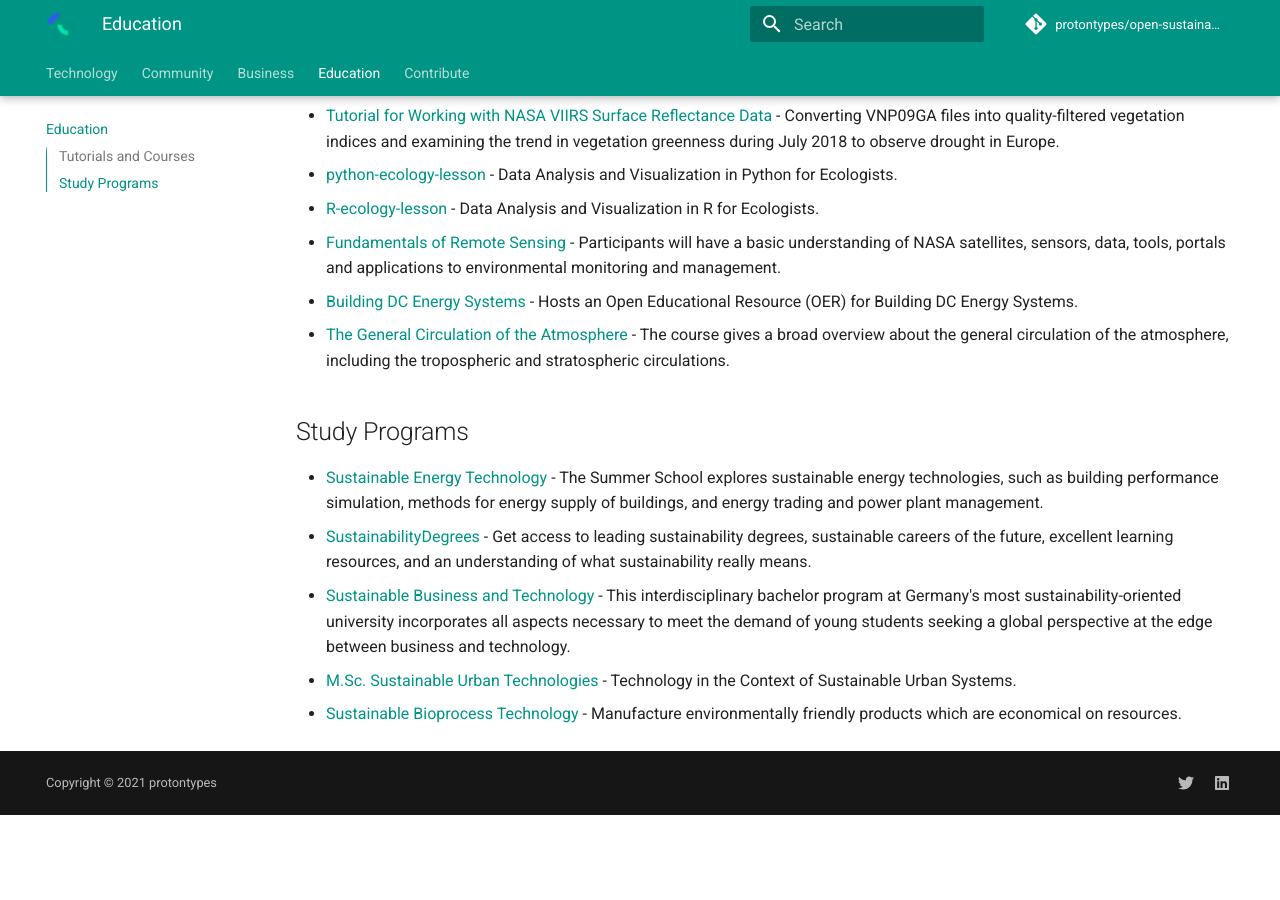
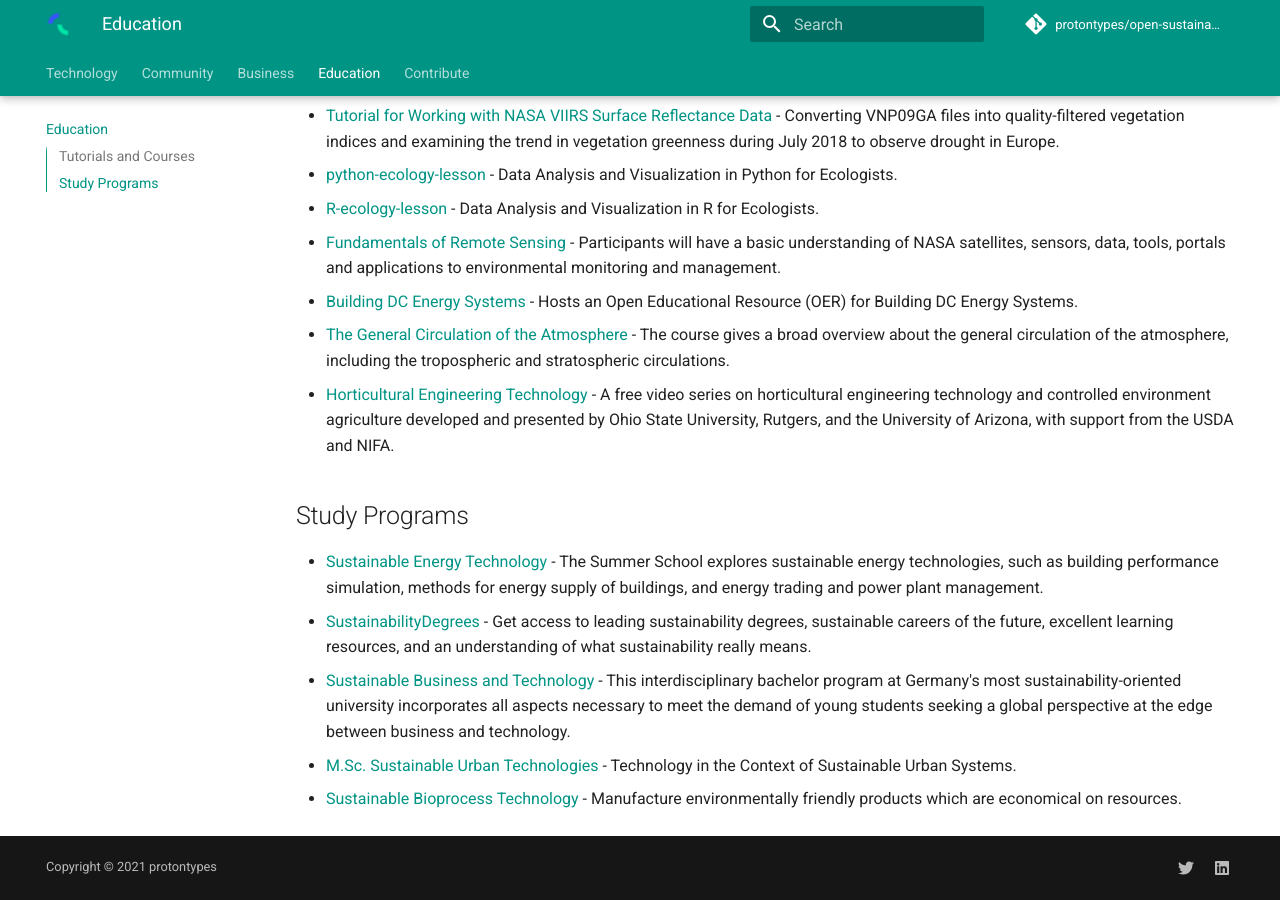
Before and after one commit to protontypes/open-sustainable-technology, an MkDocs documentation site: the page built from docs/education.md, in a window 1280 px wide and 900 px high, scrolled down 1004 px. Built offline with MkDocs 1.6.1 and Material for MkDocs 9.7.7, drawn with Linux system fonts in a browser that asks for light colours; comment, search, counter and statistics services are not loaded; before the commit the page ends 1819 px from its top, so only the background shows below that.

Commit message:
Add horticultural engineering technology

```diff
--- a/docs/education.md
+++ b/docs/education.md
@@ -26,6 +26,7 @@ __Looking for resources to get started in Open Sustainable Technology? Here you
 - [Fundamentals of Remote Sensing](https://appliedsciences.nasa.gov/join-mission/training/english/fundamentals-remote-sensing) - Participants will have a basic understanding of NASA satellites, sensors, data, tools, portals and applications to environmental monitoring and management.
 - [Building DC Energy Systems](https://learn.libre.solar/) - Hosts an Open Educational Resource (OER) for Building DC Energy Systems.
 - [The General Circulation of the Atmosphere](https://nordicesmhub.github.io/GEO4962/) - The course gives a broad overview about the general circulation of the atmosphere, including the tropospheric and stratospheric circulations.
+- [Horticultural Engineering Technology](https://www.youtube.com/channel/UCsD2oKzVv1B_GtumyKKE8LA/videos) - A free video series on horticultural engineering technology and controlled environment agriculture developed and presented by Ohio State University, Rutgers, and the University of Arizona, with support from the USDA and NIFA.
 
 ## Study Programs
 
```
